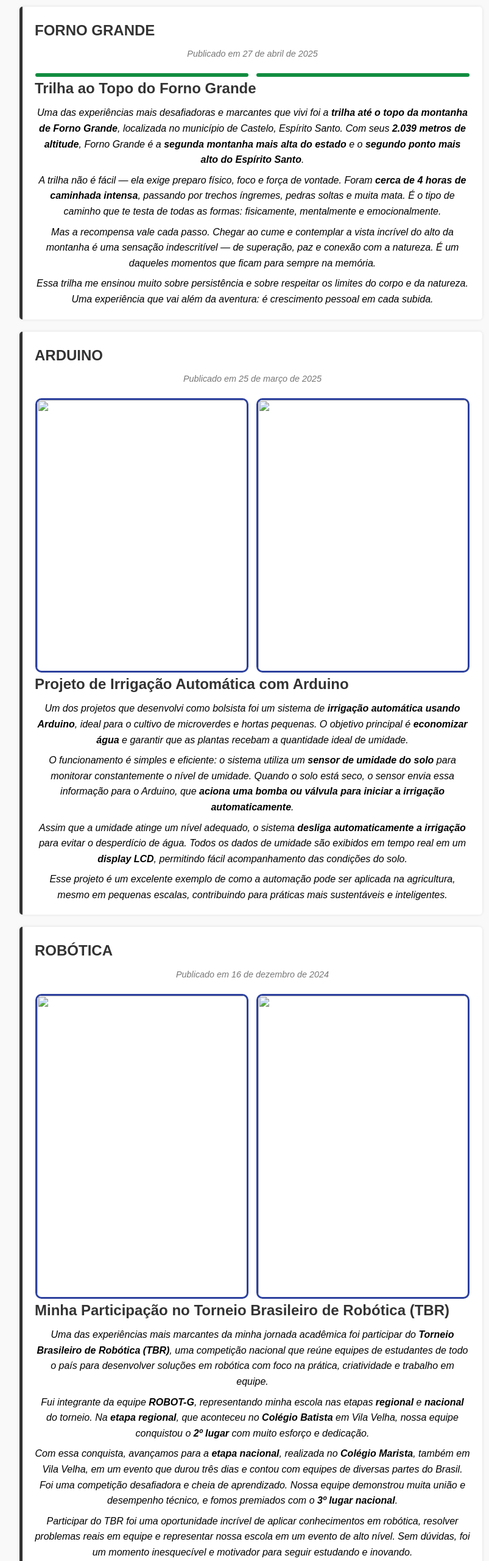
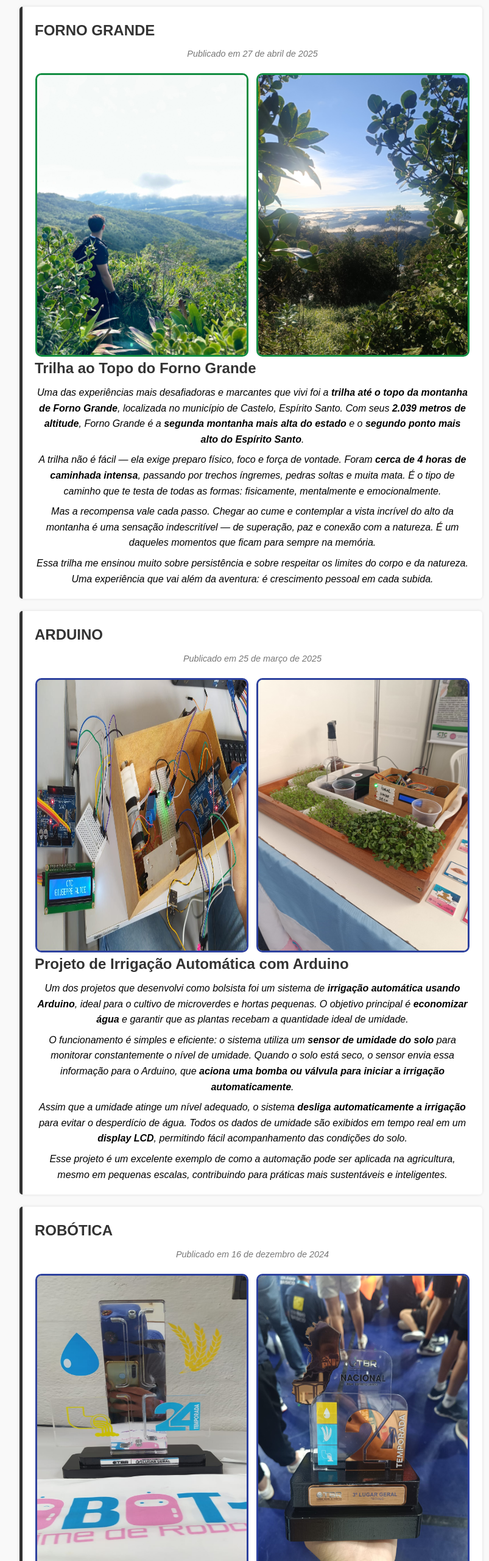
Before and after one commit to weverton119/blog, a plain HTML site: page index.html in a window 1280 px wide. Shown: the part 1000-3560 px from the top of the page at 61% size, without its empty margins (228-1031 px from the left). Drawn offline with Linux system fonts and the light colour scheme; the site is published under a folder, as on GitHub Pages, so addresses that start at the root find nothing.

Commit message:
Update index.html

```diff
--- a/index.html
+++ b/index.html
@@ -12,9 +12,9 @@
     <h1>Meu Blog Pessoal</h1>
     <nav>
       <ul>
-        <li><a href="/index.html">Início</a></li>
-        <li><a href="/sobre.html">Sobre</a></li>
-        <li><a href="/contato.html">Contato</a></li>
+        <li><a href="index.html">Início</a></li>
+        <li><a href="sobre.html">Sobre</a></li>
+        <li><a href="contato.html">Contato</a></li>
       </ul>
     </nav>
   </header>
@@ -42,8 +42,8 @@
       <h2>FORNO GRANDE</h2>
       <p class="date">Publicado em 27 de abril de 2025</p>
       <div class="galeria">
-        <img src="/forno.jpeg" alt="">
-        <img src="/forno2.jpeg" alt="">
+        <img src="forno.jpeg" alt="">
+        <img src="forno2.jpeg" alt="">
       </div>
       <h2>Trilha ao Topo do Forno Grande</h2>
   <p>Uma das experiências mais desafiadoras e marcantes que vivi foi a <strong>trilha até o topo da montanha de Forno Grande</strong>, localizada no município de Castelo, Espírito Santo. Com seus <strong>2.039 metros de altitude</strong>, Forno Grande é a <strong>segunda montanha mais alta do estado</strong> e o <strong>segundo ponto mais alto do Espírito Santo</strong>.</p>
@@ -59,8 +59,8 @@
       <h2>ARDUINO</h2>
       <p class="date">Publicado em 25 de março de 2025</p>
       <div class="galeria4">
-        <img src="/arduino.jpeg" alt="" width="100" >
-        <img src="/arduino2.jpeg" alt="">
+        <img src="arduino.jpeg" alt="" width="100" >
+        <img src="arduino2.jpeg" alt="">
       </div>
       <section class="projeto-arduino">
   <h2>Projeto de Irrigação Automática com Arduino</h2>
@@ -78,8 +78,8 @@
       <h2>ROBÓTICA</h2>
       <p class="date">Publicado em 16 de dezembro de 2024</p>
       <div class="galeria2">
-        <img src="/robotica2.jpeg" alt="" width="100" >
-        <img src="/robotica.jpeg" alt="">
+        <img src="robotica2.jpeg" alt="" width="100" >
+        <img src="robotica.jpeg" alt="">
       </div>
       <h2>Minha Participação no Torneio Brasileiro de Robótica (TBR)</h2>
   <p>Uma das experiências mais marcantes da minha jornada acadêmica foi participar do <strong>Torneio Brasileiro de Robótica (TBR)</strong>, uma competição nacional que reúne equipes de estudantes de todo o país para desenvolver soluções em robótica com foco na prática, criatividade e trabalho em equipe.</p>
```
